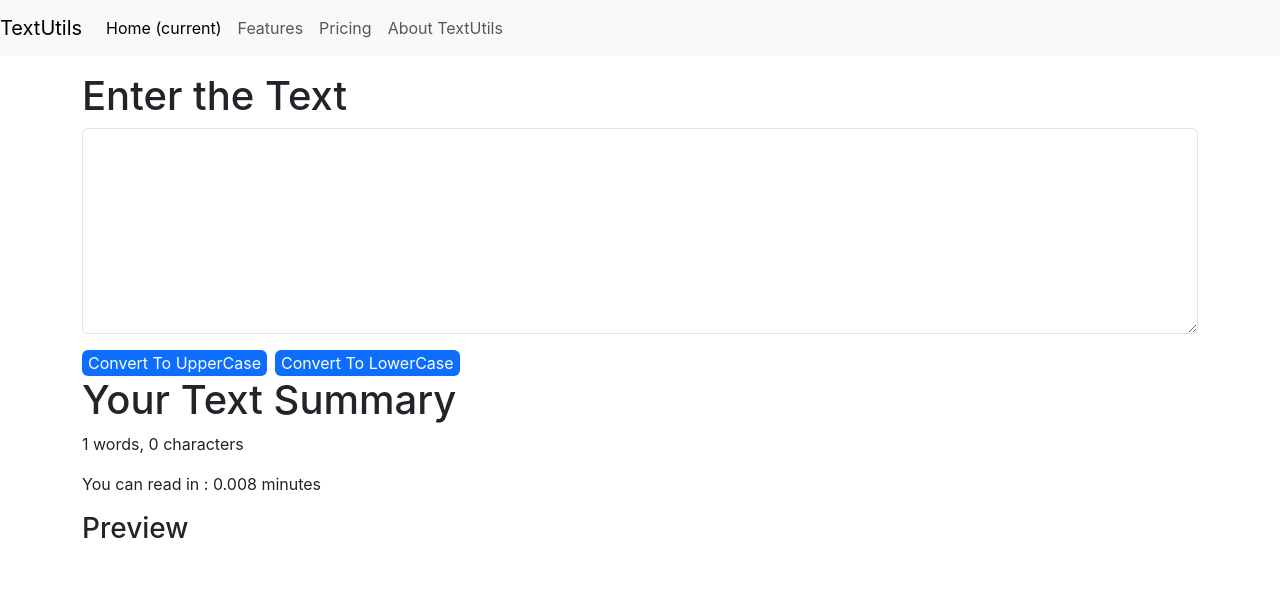
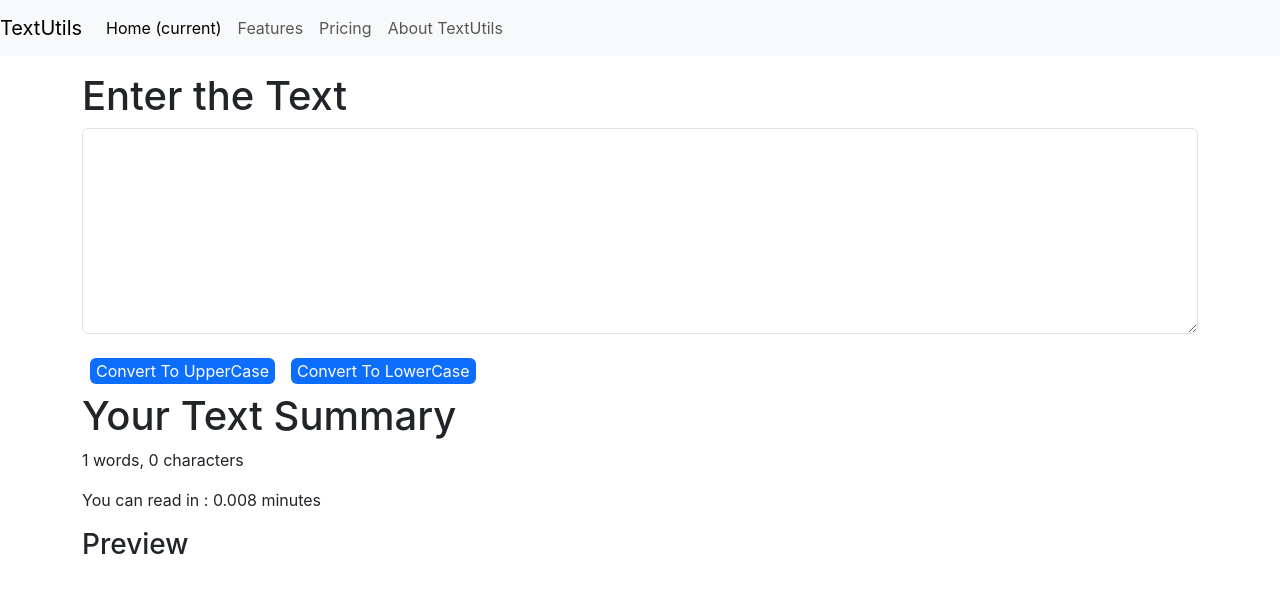
Before and after one commit to yogeshkumar98169/TextFlix, a React (Create React App) app: page / in a window 1280 px wide. Shown: the top 592 px of the page. Built offline with nearby package versions, Linux system fonts and the light colour scheme.

Commit message:
"buttons margin increased"

```diff
--- a/src/components/TextForm.js
+++ b/src/components/TextForm.js
@@ -25,13 +25,13 @@
           ></textarea>
         </div>
         <button
-          className="bg-primary text-white border-0 rounded"
+          className="bg-primary text-white border-0 rounded mx-2 my-2"
           onClick={handleUpClick}
         >
           Convert To UpperCase
         </button>
         <button
-          className="bg-primary text-white border-0 rounded mx-2"
+          className="bg-primary text-white border-0 rounded mx-2 my-2"
           onClick={handleLoClick}
         >
           Convert To LowerCase
```
